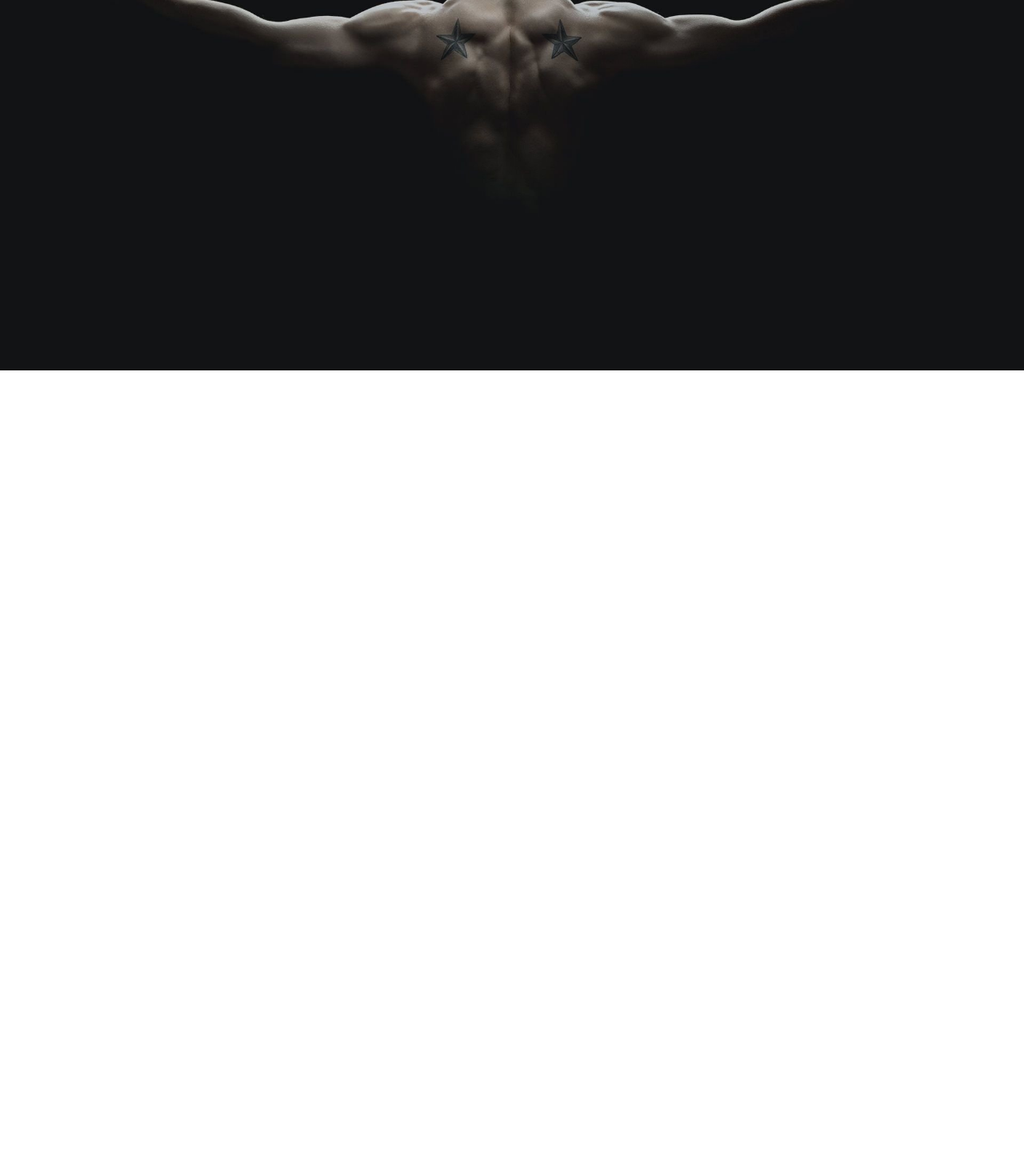
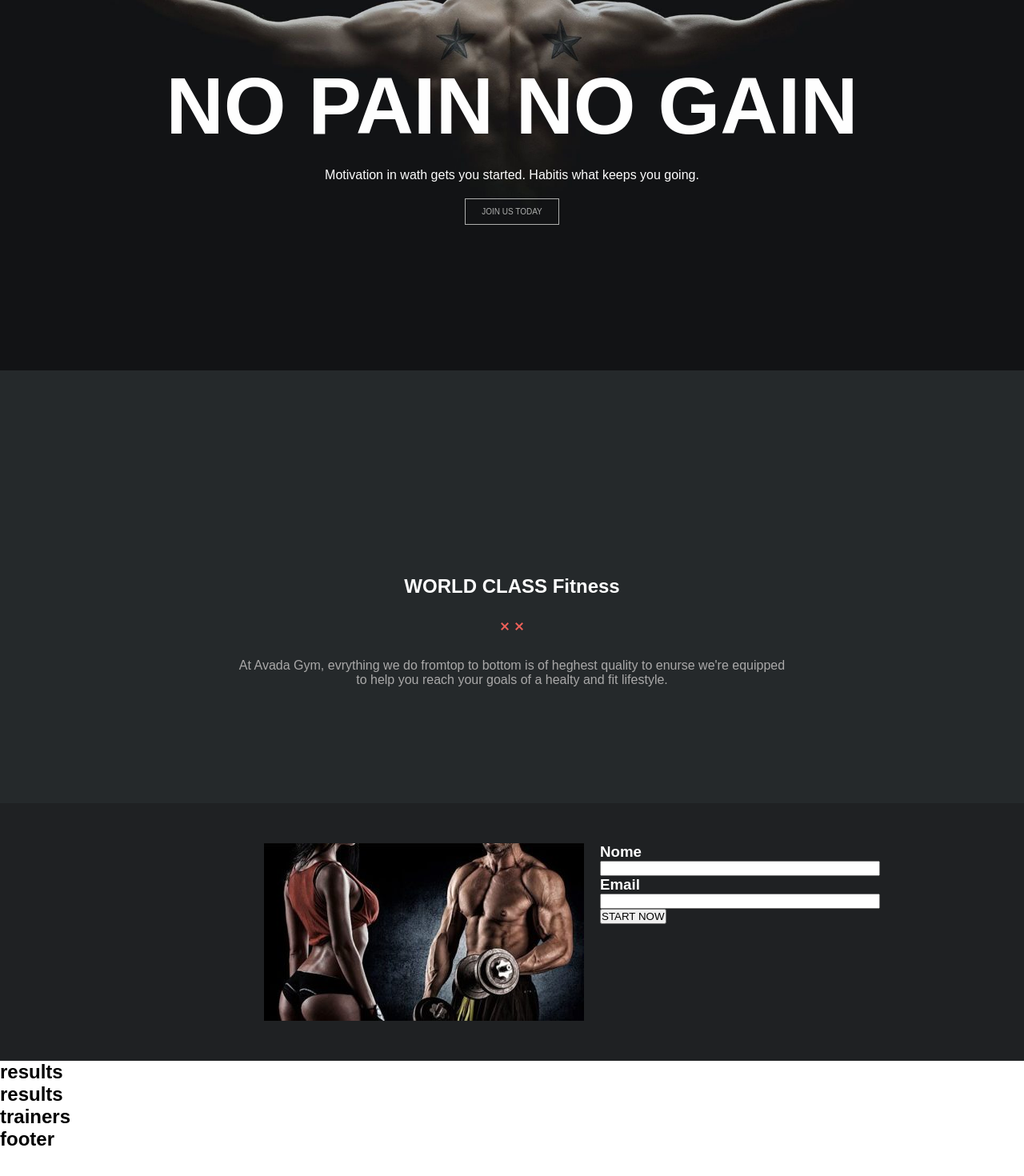
Before and after one commit to marcovalerio93/proj-html-vuejs, a Vue app: page / in a window 1280 px wide. Shown: the part 256-1726 px from the top of the page at 80% size. After the commit the page ends 1694 px from the top, so only its background shows below. Built offline with nearby package versions, Linux system fonts and the light colour scheme.

Commit message:
proj-html-vuejs structure done section class done

```diff
--- a/src/App.vue
+++ b/src/App.vue
@@ -1,19 +1,34 @@
 <template>
   <div id="app">
     <HeaderJambo/>
-
+    <myClass/>
+    <myResults/>
+    <myPerformance/>
+    <myTrainers/>
+    <myFooter/>
   </div>
 </template>
 
 <script>
 
 import HeaderJambo from './components/HeaderJambo.vue';
+import myClass from './components/myClass.vue';
+import myResults from './components/myResults.vue';
+import myPerformance from './components/myPerformance.vue';
+import myTrainers from './components/myTrainers.vue';
+import myFooter from './components/myFooter.vue';
+
+
 
 export default {
   name: 'App',
   components: {
     HeaderJambo,
-
+    myClass,
+    myResults,
+    myPerformance,
+    myTrainers,
+    myFooter
   }
 }
 </script>
--- a/src/components/HeaderJambo.vue
+++ b/src/components/HeaderJambo.vue
@@ -3,15 +3,21 @@
     <header>
         <div class="container">
             <nav>
-                <img src='../assets/images/gym_logo_1x.png' alt="">
+                <img src='../assets/images/gym_logo_1x.png' alt="Gim logo">
 
                 <ul>
                     <li v-for="(link, index) in links" :key="index">
-                        <a :href="link.url">{{link.text}}</a>
+                        <a :href="link.url" :class="link.active?'active':''">{{link.text}}</a>
                     </li>
 
                 </ul>
             </nav>
+            <div class="center">
+                <h1>NO PAIN NO GAIN</h1>
+                <p>Motivation in wath gets you started. Habitis what keeps you going.</p>
+                <button class="btn">JOIN US TODAY</button>
+
+            </div>
         </div>
     </header>
 
@@ -64,12 +70,16 @@ export default {
 </script>
 
 <style lang="scss">
+
+    @import '../styles/generals.scss';
+
     header{
-
-    height: 3000px;
+        height: 860px;
         background-image: url('../assets/images/home-banner.jpg');
         background-repeat:no-repeat ;
-    background-size: contain ;
+        background-size: contain;
+        background-color: #25292b;
+
 
         .container{
             width: 90%;
@@ -82,20 +92,50 @@ header{
 
                 ul{
                     list-style: none;
+                    margin-top: 50px;
 
                     li{
+
                         display: inline-block;
                         margin: 0px 10px;
 
                         a{
                             text-decoration: none;
                             color: #fefefe ;
+                        &.active, &:hover{
+                            color: #d3615e;
+                        }
 
                         }
                     }
                 }
 
             }
+            div.center{
+                text-align: center;
+                color: #fefefe;
+                margin-top: 180px;
+
+                h1{
+                    font-size: 100px;
+                    margin-bottom: 20px;
+                }
+                p{
+                    margin-bottom: 20px;
+                }
+                .btn{
+                    padding: 10px 20px;
+                    border: solid 1px #aeafae;
+                    background: none;
+                    color: #aeafae;
+                    font-size: 10px;
+                &:hover{
+                        border:solid 1px #d3615e;
+                        color: #d3615e;
+                        font-size: 15px;
+                        }
+                }
+            }
         }
     }
 
--- /dev/null
+++ b/src/components/myClass.vue
@@ -0,0 +1,88 @@
+<template>
+    <div>
+
+        <div class="center">
+            <h2> WORLD CLASS Fitness</h2>
+            <img src='../assets/images/divider-xx-red.png' alt="">
+            <p>At Avada Gym, evrything we do fromtop to bottom is of heghest quality to enurse we're equipped <br> to help you reach your goals of a healty and fit lifestyle.</p>
+        </div>
+        <div class="bg">
+            <div class="conatiner-main">
+                <img src="../assets/images/home_img-compressor-400x222.jpg" alt="">
+                <div class="input">
+                    <h3>Nome</h3>
+                    <input class="name" type="text">
+                    <h3>Email</h3>
+                    <input type="text"> <br>
+                    <button class="btn-red">START NOW</button>
+                </div>
+
+        </div>
+
+        </div>
+
+    </div>
+
+
+
+</template>
+
+<script>
+export default {
+    name: "myClass"
+
+}
+</script>
+
+<style scoped lang="scss">
+    @import '../styles/generals.scss';
+
+
+
+    div.center{
+        text-align: center;
+        color: #fefefe;
+        padding-top: 100px;
+        background-color: #25292b ;
+        height: 400px;
+
+        h2{
+            padding: 15px;
+        }
+        img{
+            padding: 15px;
+        }
+        p{
+            padding: 15px;
+            color: #aaa9a9 ;
+        }
+
+
+    }
+    div.bg{
+        background-color: #1f2123 ;
+
+        div.conatiner-main{
+            width: 50%;
+            margin: auto;
+            display: flex;
+            justify-content: space-between;
+
+            img{
+                padding:50px 10px;
+            }
+            div.input{
+                padding: 50px 10px;
+
+                h3{
+                    color: #fff;
+                }
+                input{
+                    width: 350px;
+                }
+            }
+        }
+    }
+
+
+</style>
--- /dev/null
+++ b/src/components/myFooter.vue
@@ -0,0 +1,18 @@
+<template>
+  <div>
+    <h2>footer</h2>
+
+  </div>
+</template>
+
+<script>
+export default {
+    name: "myFooter"
+
+}
+</script>
+
+<style lang="scss">
+    @import '../styles/generals.scss';
+
+</style>
--- /dev/null
+++ b/src/components/myPerformance.vue
@@ -0,0 +1,18 @@
+<template>
+  <div>
+    <h2> results</h2>
+
+  </div>
+</template>
+
+<script>
+export default {
+    name: "myPerformance"
+
+}
+</script>
+
+<style lang="scss">
+    @import '../styles/generals.scss';
+
+</style>
--- /dev/null
+++ b/src/components/myResults.vue
@@ -0,0 +1,17 @@
+<template>
+  <div>
+    <h2>results</h2>
+  </div>
+</template>
+
+<script>
+export default {
+    name: "myResults"
+
+}
+</script>
+
+<style lang="scss">
+  @import '../styles/generals.scss';
+
+</style>
--- /dev/null
+++ b/src/components/myTrainers.vue
@@ -0,0 +1,18 @@
+<template>
+  <div>
+    <h2>trainers</h2>
+
+  </div>
+</template>
+
+<script>
+export default {
+    name: "myTrainers"
+
+}
+</script>
+
+<style lang="scss">
+    @import '../styles/generals.scss';
+
+</style>
--- a/src/styles/generals.scss
+++ b/src/styles/generals.scss
@@ -2,4 +2,5 @@
     padding:0;
     margin: 0;
     box-sizing:border-box;
+    font-family:  sans-serif;
 }
```
Lines whose indentation alone changed are shown as unchanged.
